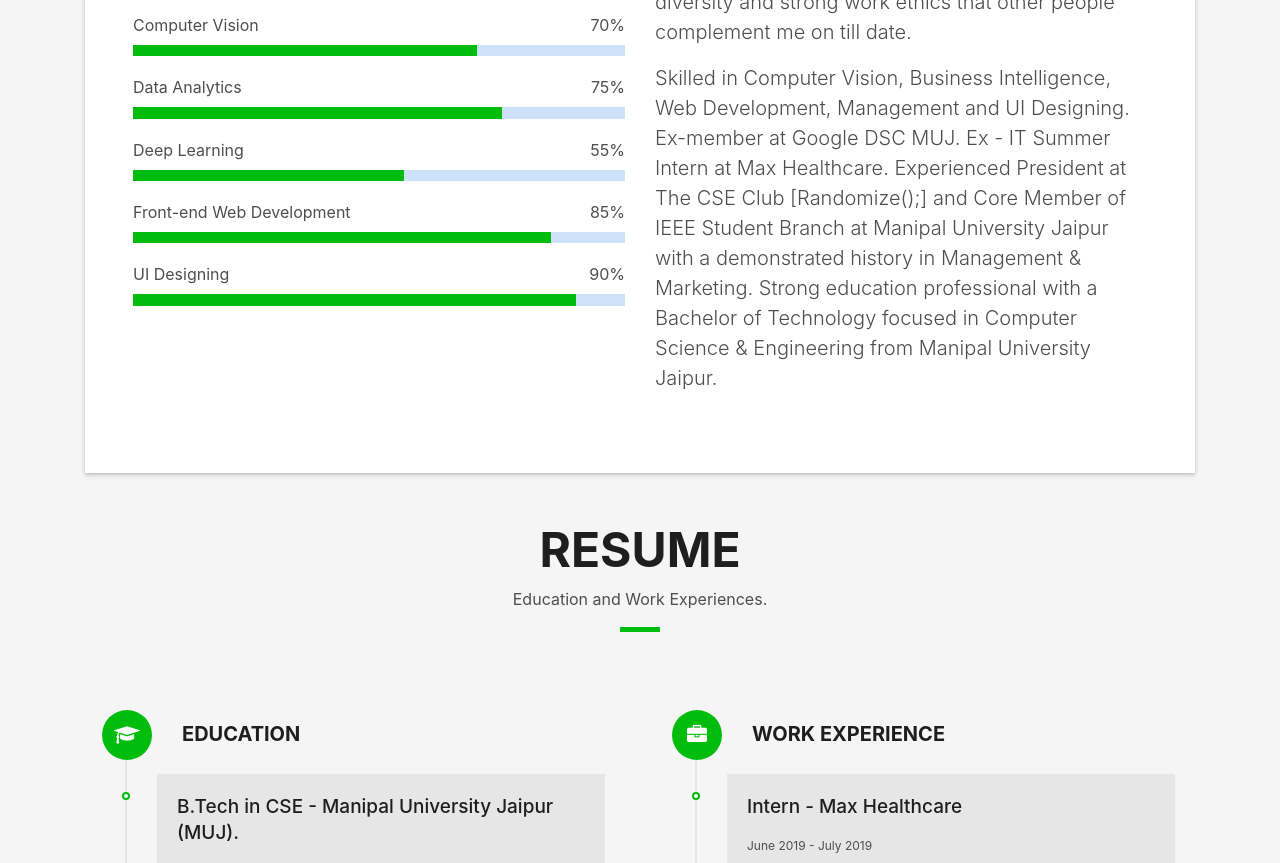
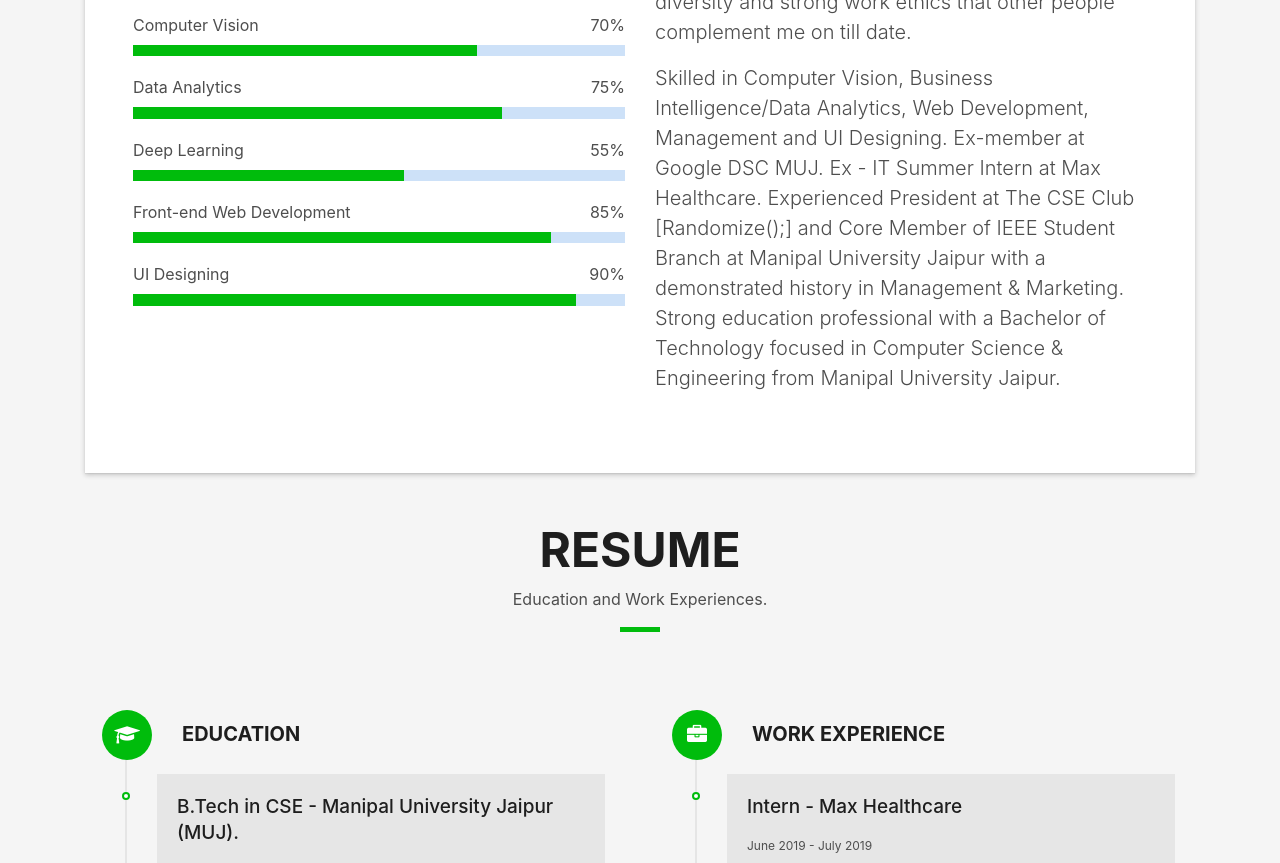
Before and after one commit to ivaibhavkr/ivaibhavkr.github.io, a plain HTML site: page index.html in a window 1280 px wide. Shown: the part 1177-2040 px from the top of the page. Drawn offline with Linux system fonts and the light colour scheme; files whose address does not match are found by name.

Commit message:
Update index.html

```diff
--- a/index.html
+++ b/index.html
@@ -169,7 +169,7 @@
                     ac diam sit amet quam vehicula elementum sed sit amet dui. porttitor at sem.
                   </p> -->
                   <p class="lead">
-                    Skilled in Computer Vision, Business Intelligence, Web Development, Management and UI Designing. Ex-member at Google DSC MUJ. Ex - IT Summer Intern at Max Healthcare. Experienced President at The CSE Club [Randomize();] and Core Member of IEEE Student Branch at Manipal University Jaipur with a demonstrated history in Management & Marketing. Strong education professional with a Bachelor of Technology focused in Computer Science & Engineering from Manipal University Jaipur.
+                    Skilled in Computer Vision, Business Intelligence/Data Analytics, Web Development, Management and UI Designing. Ex-member at Google DSC MUJ. Ex - IT Summer Intern at Max Healthcare. Experienced President at The CSE Club [Randomize();] and Core Member of IEEE Student Branch at Manipal University Jaipur with a demonstrated history in Management & Marketing. Strong education professional with a Bachelor of Technology focused in Computer Science & Engineering from Manipal University Jaipur.
                     <!--
                     Nulla porttitor accumsan tincidunt. Quisque velit nisi, pretium ut lacinia in, elementum id enim.
                     Nulla porttitor accumsan
```
